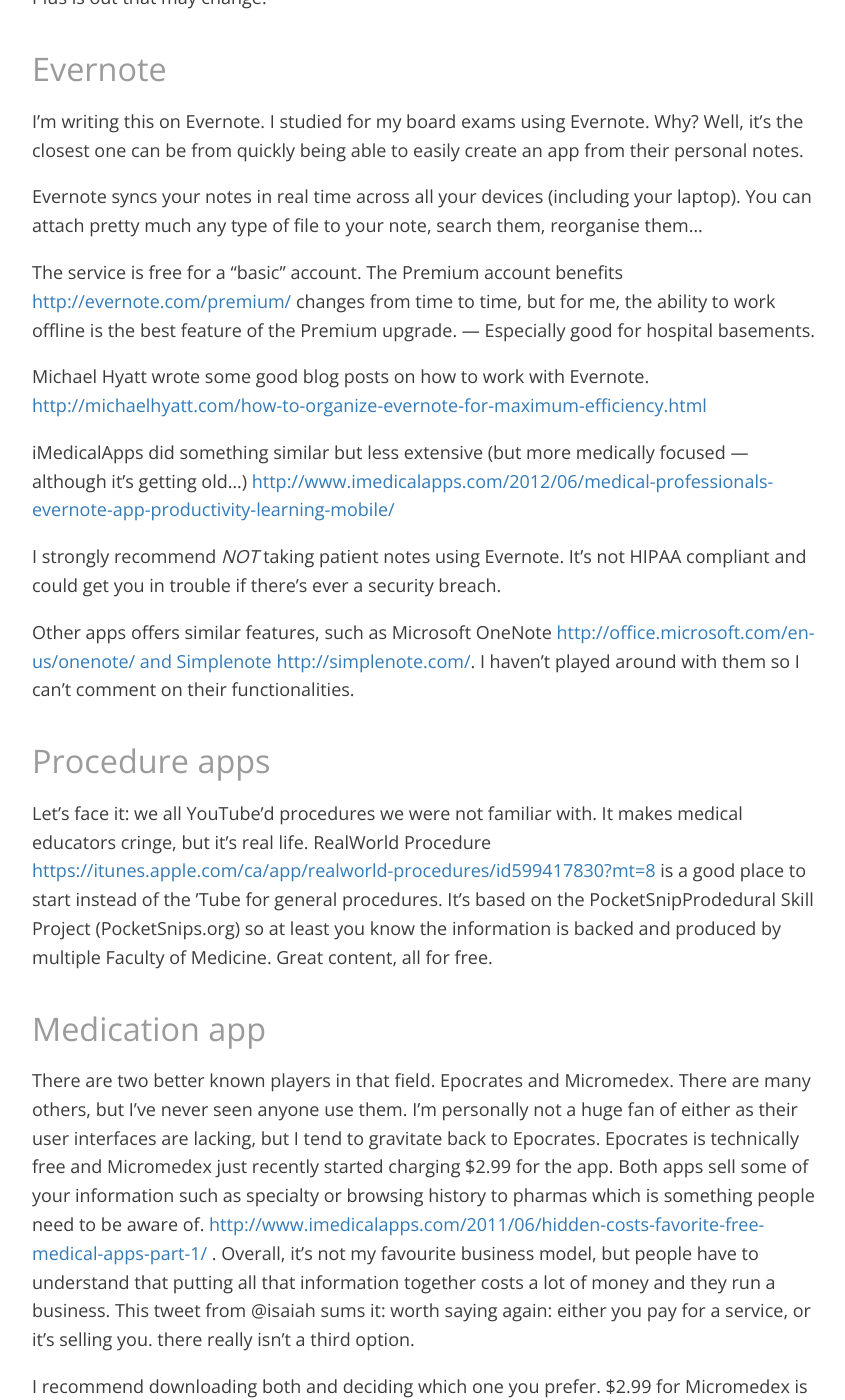
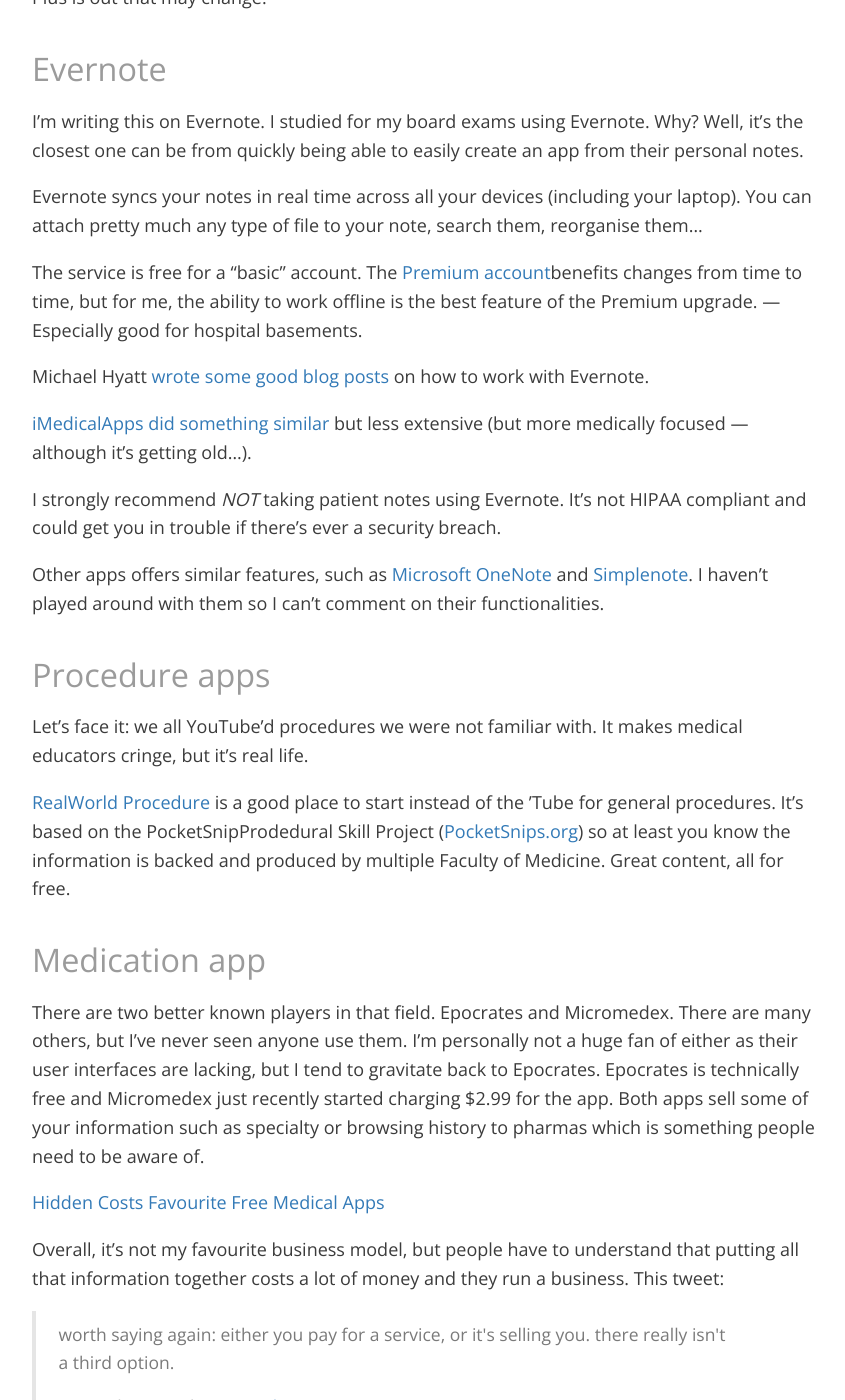
Before and after one commit to Messil/messil.github.io, a Jekyll site: the page built from _posts/2015-08-08-medical-apps.markdown, in a window 1280 px wide and 1400 px high, scrolled down 1318 px. Shown: the whole window, without its empty margins (213-1058 px from the left). Built offline with Jekyll 4.4.1, drawn with Linux system fonts in a browser that asks for light colours; comment, search, counter and statistics services are not loaded; some of the changed text lies outside the part shown.

Commit message:
Article Updates

```diff
--- a/_posts/2015-08-08-medical-apps.markdown
+++ b/_posts/2015-08-08-medical-apps.markdown
@@ -31,23 +31,31 @@
 
 Evernote syncs your notes in real time across all your devices (including your laptop). You can attach pretty much any type of file to your note, search them, reorganise them…
 
-The service is free for a “basic” account. The Premium account benefits [http://evernote.com/premium/](http://evernote.com/premium/) changes from time to time, but for me, the ability to work offline is the best feature of the Premium upgrade. — Especially good for hospital basements.
+The service is free for a “basic” account. The [Premium account](http://evernote.com/premium/)benefits changes from time to time, but for me, the ability to work offline is the best feature of the Premium upgrade. — Especially good for hospital basements.
 
-Michael Hyatt wrote some good blog posts on how to work with Evernote. [http://michaelhyatt.com/how-to-organize-evernote-for-maximum-efficiency.html](http://michaelhyatt.com/how-to-organize-evernote-for-maximum-efficiency.html)
+Michael Hyatt [wrote some good blog posts](http://michaelhyatt.com/how-to-organize-evernote-for-maximum-efficiency.html) on how to work with Evernote.
 
-iMedicalApps did something similar but less extensive (but more medically focused — although it’s getting old…) [http://www.imedicalapps.com/2012/06/medical-professionals-evernote-app-productivity-learning-mobile/](http://www.imedicalapps.com/2012/06/medical-professionals-evernote-app-productivity-learning-mobile/)
+[iMedicalApps did something similar](http://www.imedicalapps.com/2012/06/medical-professionals-evernote-app-productivity-learning-mobile/) but less extensive (but more medically focused — although it’s getting old…).
 
 I strongly recommend *NOT* taking patient notes using Evernote. It’s not HIPAA compliant and could get you in trouble if there’s ever a security breach.
 
-Other apps offers similar features, such as Microsoft OneNote [http://office.microsoft.com/en-us/onenote/ and Simplenote http://simplenote.com/](http://office.microsoft.com/en-us/onenote/). I haven’t played around with them so I can’t comment on their functionalities.
+Other apps offers similar features, such as [Microsoft OneNote](http://office.microsoft.com/en-us/onenote/) and [Simplenote](http://simplenote.com/). I haven’t played around with them so I can’t comment on their functionalities.
 
 ## Procedure apps
 
-Let’s face it: we all YouTube’d procedures we were not familiar with. It makes medical educators cringe, but it’s real life. RealWorld Procedure [https://itunes.apple.com/ca/app/realworld-procedures/id599417830?mt=8](https://itunes.apple.com/ca/app/realworld-procedures/id599417830?mt=8) is a good place to start instead of the ’Tube for general procedures. It’s based on the PocketSnipProdedural Skill Project (PocketSnips.org) so at least you know the information is backed and produced by multiple Faculty of Medicine. Great content, all for free.
+Let’s face it: we all YouTube’d procedures we were not familiar with. It makes medical educators cringe, but it’s real life.
+
+[RealWorld Procedure ](https://itunes.apple.com/ca/app/realworld-procedures/id599417830?mt=8) is a good place to start instead of the ’Tube for general procedures. It’s based on the PocketSnipProdedural Skill Project ([PocketSnips.org](PocketSnips.org)) so at least you know the information is backed and produced by multiple Faculty of Medicine. Great content, all for free.
 
 ## Medication app
 
-There are two better known players in that field. Epocrates and Micromedex. There are many others, but I’ve never seen anyone use them. I’m personally not a huge fan of either as their user interfaces are lacking, but I tend to gravitate back to Epocrates. Epocrates is technically free and Micromedex just recently started charging $2.99 for the app. Both apps sell some of your information such as specialty or browsing history to pharmas which is something people need to be aware of. [http://www.imedicalapps.com/2011/06/hidden-costs-favorite-free-medical-apps-part-1/](http://www.imedicalapps.com/2011/06/hidden-costs-favorite-free-medical-apps-part-1/) . Overall, it’s not my favourite business model, but people have to understand that putting all that information together costs a lot of money and they run a business. This tweet from @isaiah sums it: worth saying again: either you pay for a service, or it’s selling you. there really isn’t a third option.
+There are two better known players in that field. Epocrates and Micromedex. There are many others, but I’ve never seen anyone use them. I’m personally not a huge fan of either as their user interfaces are lacking, but I tend to gravitate back to Epocrates. Epocrates is technically free and Micromedex just recently started charging $2.99 for the app. Both apps sell some of your information such as specialty or browsing history to pharmas which is something people need to be aware of.
+
+[Hidden Costs Favourite Free Medical Apps](http://www.imedicalapps.com/2011/06/hidden-costs-favorite-free-medical-apps-part-1/)
+
+Overall, it’s not my favourite business model, but people have to understand that putting all that information together costs a lot of money and they run a business. This tweet:
+
+<blockquote class="twitter-tweet" lang="en"><p lang="en" dir="ltr">worth saying again: either you pay for a service, or it&#39;s selling you. there really isn&#39;t a third option.</p>&mdash; isaiah (@isaiah) <a href="https://twitter.com/isaiah/status/515258277681061888">September 25, 2014</a></blockquote> <script async src="//platform.twitter.com/widgets.js" charset="utf-8"></script>
 
 I recommend downloading both and deciding which one you prefer. $2.99 for Micromedex is not a lot compared to that hard cover copy of Harrison’s you’re using as a doorstop.
 
@@ -57,7 +65,7 @@
 
 Read is more focused on papers. DocWise also connects to medical news source. Each have interesting features and are rapidly evolving. They’re both free so I recommend you them up and play around with them.
 
-Here’s a nice blog article comparing the two [http://medicaleconomics.modernmedicine.com/medical-economics/news/user-defined-tags/medical-journals/docwise-vs-read-qxmd-which-medical-journal](http://medicaleconomics.modernmedicine.com/medical-economics/news/user-defined-tags/medical-journals/docwise-vs-read-qxmd-which-medical-journal)
+Here’s a [nice blog article comparing the two](http://medicaleconomics.modernmedicine.com/medical-economics/news/user-defined-tags/medical-journals/docwise-vs-read-qxmd-which-medical-journal)
 
 ## Siri, reminder, task lists…
 
```
